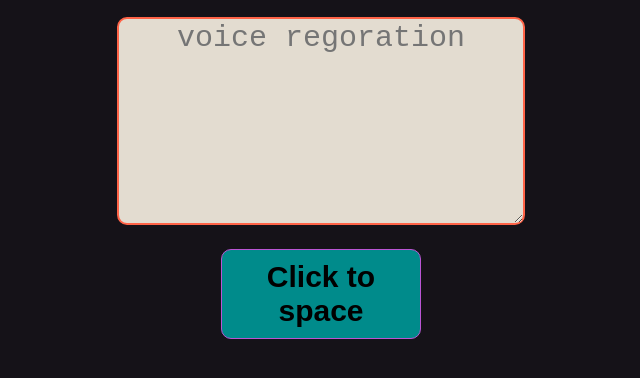
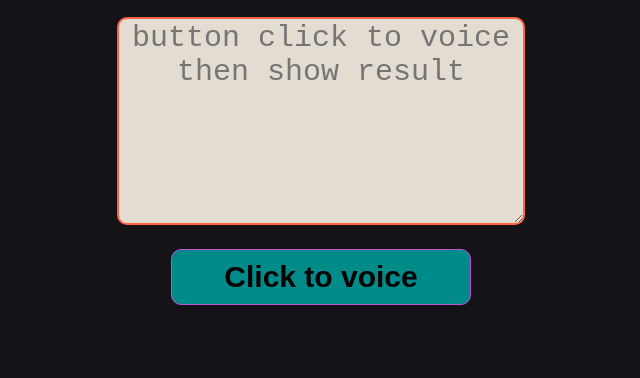
Before and after one commit to mehedi22rifat/js-fun, a plain HTML site: page index.html in a window 1280 px wide. Shown: the part 112-490 px from the top of the page, without its empty margins (319-959 px from the left). Drawn offline with Linux system fonts and the light colour scheme.

Commit message:
added all commit

```diff
--- a/index.html
+++ b/index.html
@@ -9,9 +9,9 @@
 <body>
    <div class="contaier">
     <div class="h1"> Voice Recognition</div>
-    <textarea class="textarea" placeholder="voice regoration" name="" id="textBox"></textarea>
+    <textarea class="textarea" placeholder="button click to voice then show result" name="" id="textBox"></textarea>
     <div>
-        <button onclick="voice()" class="btn-click">Click to space</button>
+        <button onclick="voice()" class="btn-click">Click to voice</button>
     </div>
 </div>
 
--- a/style.css
+++ b/style.css
@@ -33,7 +33,7 @@
 
 .btn-click{
     border: 1px solid mediumorchid;
-    width:200px;
+    width:300px;
     font-size: 30px;
      padding: 10px;
      margin-top: 20px;
```
